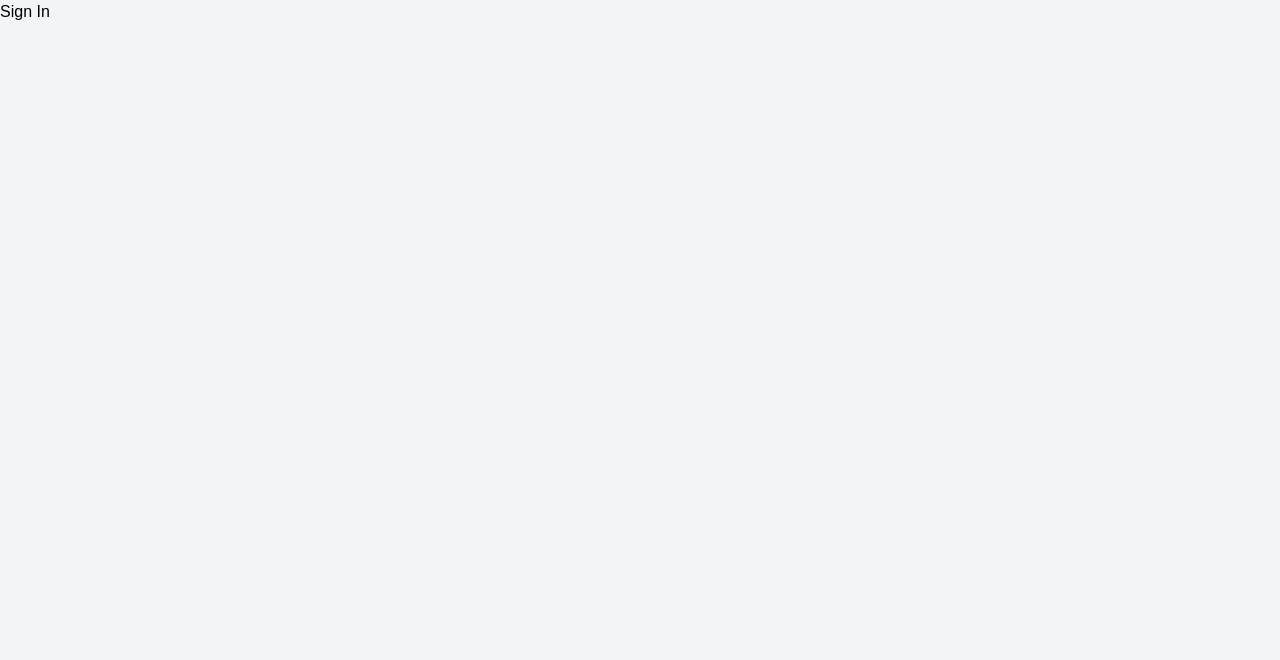
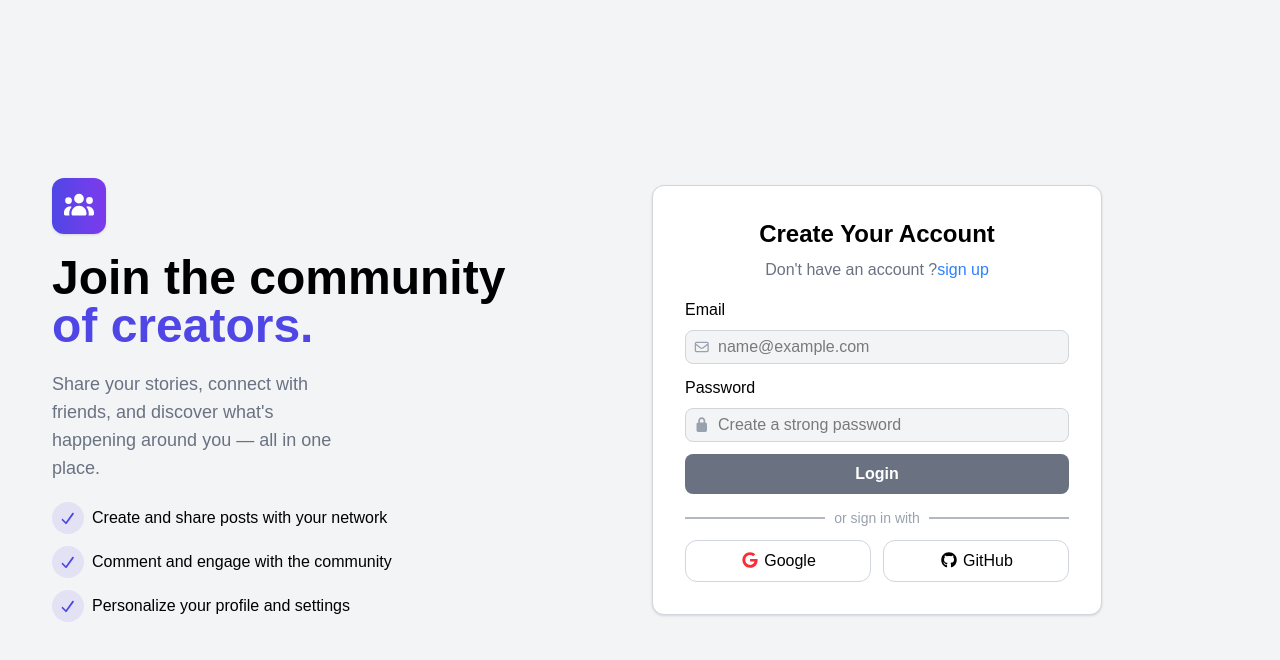
Before and after one commit to Abdelhakam23/social-app, a React (Vite) app: page /signin in a window 1280 px wide. Shown: the top 660 px of the page. Built offline with nearby package versions, Linux system fonts and the light colour scheme.

Commit message:
Refactor SignIn and SignUp pages to use AuthHero component; remove SignUpHero component

```diff
--- a/src/components/SignUpHero/SignUpHero.jsx
+++ b/src/components/AuthHero/AuthHero.jsx
@@ -2,7 +2,7 @@ import { faCheck, faUsers } from "@fortawesome/free-solid-svg-icons";
 import { FontAwesomeIcon } from "@fortawesome/react-fontawesome";
 import React from "react";
 
-export default function SignUpHero() {
+export default function AuthHero() {
   const features = [
     {
       icon: faCheck,
--- /dev/null
+++ b/src/components/signInForm/SignInForm.jsx
@@ -0,0 +1,174 @@
+import { faGithub, faGoogle } from "@fortawesome/free-brands-svg-icons";
+import {
+  faCalendar,
+  faEnvelope,
+  faUser,
+} from "@fortawesome/free-regular-svg-icons";
+import {
+  faLock,
+  faSpinner,
+  faVenusMars,
+} from "@fortawesome/free-solid-svg-icons";
+import { FontAwesomeIcon } from "@fortawesome/react-fontawesome";
+import { useFormik } from "formik";
+import React from "react";
+import { Link, useNavigate } from "react-router";
+import { toast } from "react-toastify";
+import * as Yup from "yup";
+import FormField from "../ui/formField/FormField";
+import { text } from "@fortawesome/fontawesome-svg-core";
+import axios from "axios";
+
+export default function SignInForm() {
+  const passwordRegex = RegExp(
+    "^(?=.*?[A-Z])(?=.*?[a-z])(?=.*?[0-9])(?=.*?[#?!@$ %^&*-]).{8,}$",
+  );
+
+  const navigate = useNavigate();
+
+  const signInSchema = Yup.object({
+
+    email: Yup.string().required("email is required").email("Invalid Email"),
+    password: Yup.string()
+      .required("password is required")
+      .matches(
+        passwordRegex,
+        "Invalid Password  Minimum eight characters, at least one upper case English letter, one lower case English letter, one number and one special character ",
+      ),
+
+  });
+
+
+
+
+  async function handleSubmit(values) {
+
+    try {
+       const options = {
+      url: "https://route-posts.routemisr.com/users/signin",
+      method: 'POST',
+      data:values
+    }
+
+    const { data } = await axios.request(options);
+
+    if (data.success) {
+      toast.success("Welcome Back");
+
+      setTimeout(() => {
+        navigate("/");
+
+      }, 5000);
+    }
+    } catch (error) {
+        console.log(error.response);
+
+      if (error.response.data.errors === 'incorrect email or password') {
+          toast.error('incorrect email or password');
+      }
+
+
+    }
+
+
+  }
+
+  const formik = useFormik({
+    initialValues: {
+
+      email: "",
+      password: "",
+
+    },
+    validationSchema: signInSchema,
+    onSubmit: handleSubmit,
+  });
+
+  // console.log(formik);
+
+  return (
+    <div className=" flex items-center justify-center lg:justify-start">
+      <form
+        className=" bg-white p-8 w-full md:max-w-112.5 border border-gray-300 rounded-xl shadow space-y-4"
+        onSubmit={formik.handleSubmit}
+      >
+        <header className="space-y-2 text-center">
+          <h2 className="font-bold text-black text-2xl">Create Your Account</h2>
+          <p className="text-gray-500">
+            Don't have an account ?
+            <Link to={"/signup"} className="text-blue-500">
+              sign up
+            </Link>
+          </p>
+        </header>
+        <div className="form-controls space-y-3">
+
+          <FormField
+            elementType={"input"}
+            id={"email"}
+            name={"email"}
+            inputType={"email"}
+            labelText={"Email"}
+            icon={faEnvelope}
+            placeholder={"name@example.com"}
+            error={formik.errors.email}
+            touched={formik.touched.email}
+            value={formik.values.email}
+            onBlur={formik.handleBlur}
+            onChange={formik.handleChange}
+          />
+          <FormField
+            elementType={"input"}
+            id={"password"}
+            name={"password"}
+            inputType={"password"}
+            labelText={"Password"}
+            icon={faLock}
+            placeholder={"Create a strong password"}
+            error={formik.errors.password}
+            touched={formik.touched.password}
+            value={formik.values.password}
+            onBlur={formik.handleBlur}
+            onChange={formik.handleChange}
+          />
+
+
+          <button
+            type="submit"
+            disabled={!(formik.dirty && formik.isValid) || formik.isSubmitting}
+            className="bg-[#4F46E5] px-4 py-2 cursor-pointer disabled:cursor-not-allowed disabled:bg-gray-500 w-full rounded-lg text-white font-bold"
+          >
+            {formik.isSubmitting ? (
+              <span>
+                Signing You In <FontAwesomeIcon icon={faSpinner} spin />
+              </span>
+            ) : (
+              "Login"
+            )}
+          </button>
+
+          <span className="relative  w-full text-center text-sm text-gray-400 before:h-px before:w-35 before:bg-gray-500 before:absolute before:top-1/2 before:left-0 before:-translate-y-1/2 after:h-px after:w-35 after:bg-gray-500 after:absolute after:top-1/2 after:right-0 after:-translate-y-1/2">
+            or sign in with
+          </span>
+
+          <div className="social-btns flex items-center gap-3 *:grow">
+            <button
+              type="button"
+              className="hover:bg-gray-200 cursor-pointer transition-colors duration-200 space-x-1 px-4 py-2 border border-gray-300 rounded-xl w-full"
+            >
+              <FontAwesomeIcon icon={faGoogle} className="text-red-500" />
+              <span>Google</span>
+            </button>
+            <button
+              type="button"
+              className="hover:bg-gray-200 cursor-pointer transition-colors duration-200 space-x-1 px-4 py-2 border border-gray-300 rounded-xl w-full"
+            >
+              <FontAwesomeIcon icon={faGithub} />
+              <span>GitHub</span>
+            </button>
+          </div>
+        </div>
+      </form>
+    </div>
+  );
+}
--- a/src/pages/SignIn/SignIn.jsx
+++ b/src/pages/SignIn/SignIn.jsx
@@ -1,9 +1,19 @@
 import React from 'react'
+import AuthHero from '../../components/AuthHero/AuthHero'
+import SignInForm from '../../components/signInForm/SignInForm'
 
 export default function SignIn() {
   return (
-    <div>
-      Sign In
-    </div>
+    <>
+      <div className='grid lg:grid-cols-2 p-4 gap-6 min-h-screen items-center '>
+
+      <div className='left-side'>
+      <AuthHero />
+      </div>
+      <div className="right-side">
+        <SignInForm/>
+      </div>
+      </div>
+    </>
   )
 }
--- a/src/pages/SignUp/SignUp.jsx
+++ b/src/pages/SignUp/SignUp.jsx
@@ -1,5 +1,5 @@
 import React from 'react'
-import SignUpHero from '../../components/SignUpHero/SignUpHero'
+import SignUpHero from '../../components/AuthHero/AuthHero'
 import SignUpForm from '../../components/SignUpForm/SignUpForm'
 
 export default function SignUp() {
```
